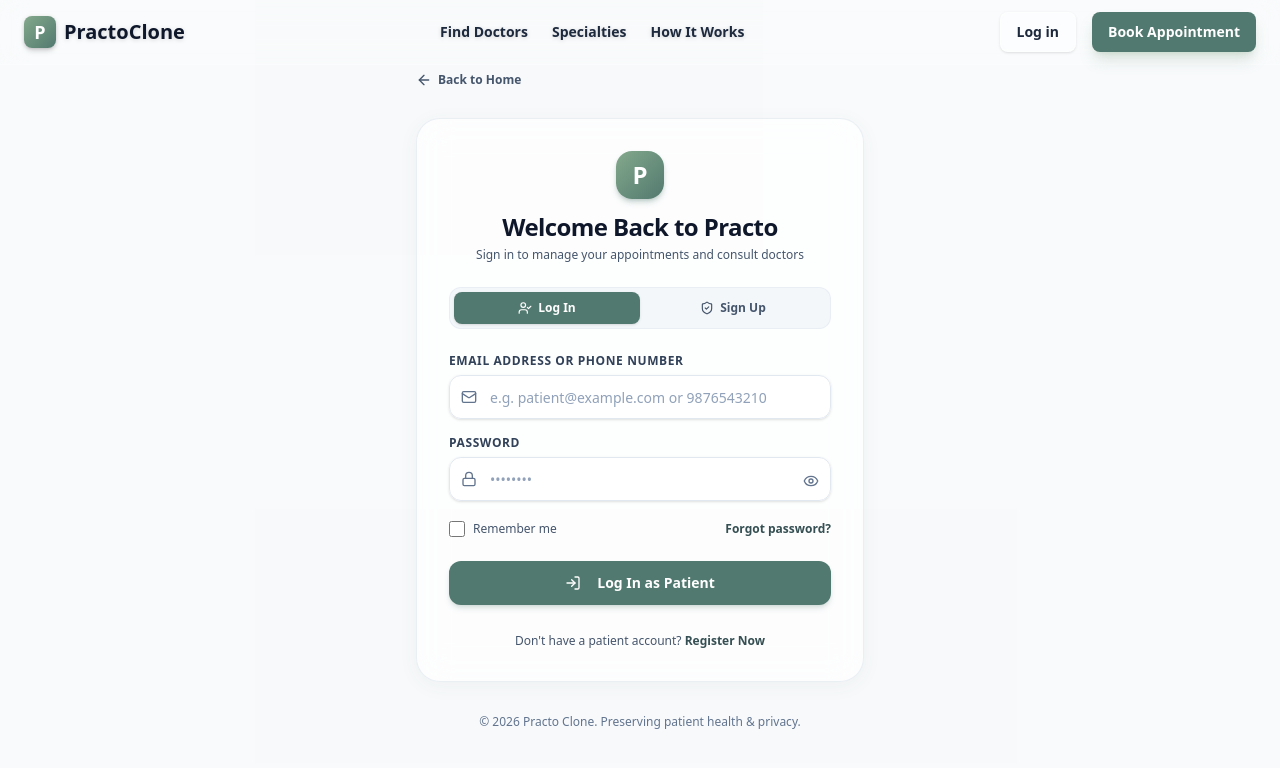
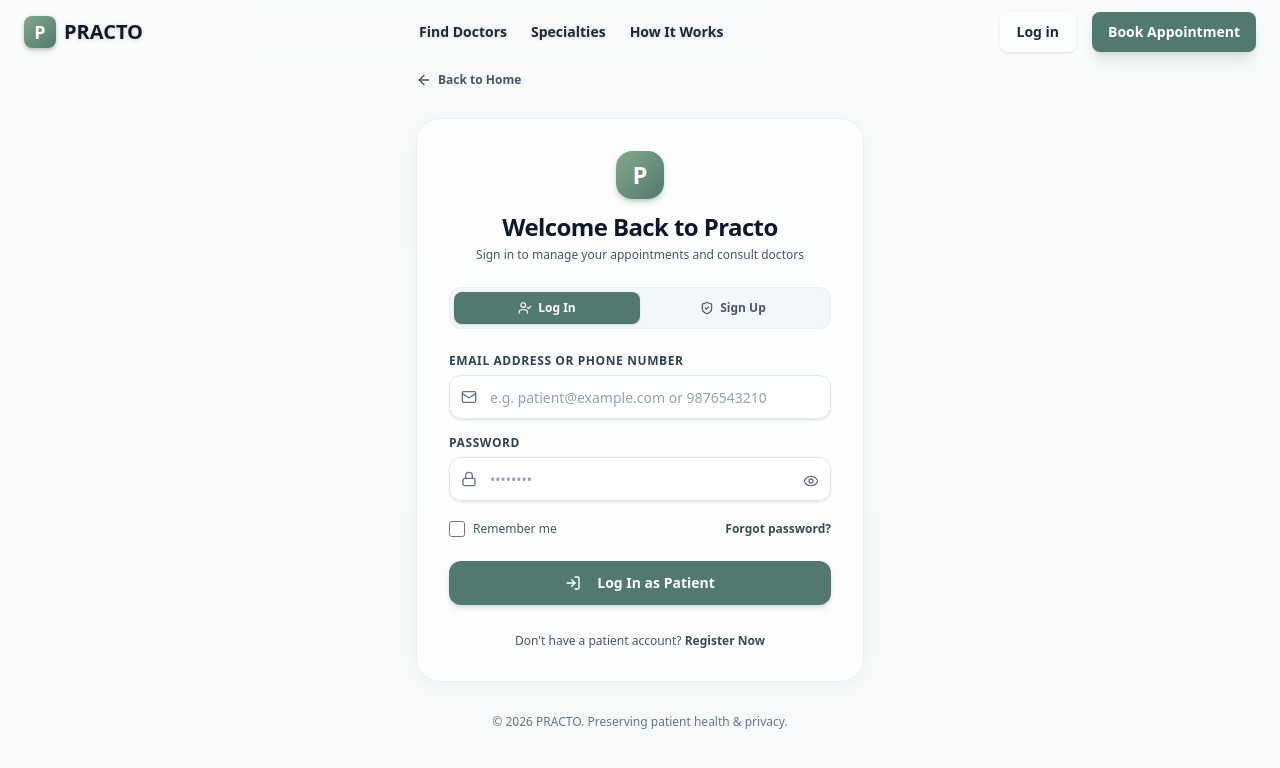
Before and after one commit to kavish2705-coder/Kavish_Practo_Kalvium-Community, a Next.js app: page /login in a window 1280 px wide. Shown: the top 768 px of the page. Built offline with nearby package versions, Linux system fonts and the light colour scheme.

Commit message:
chore: update brand name to PRACTO

```diff
--- a/src/app/dashboard/patient/page.tsx
+++ b/src/app/dashboard/patient/page.tsx
@@ -406,7 +406,7 @@
 
       <footer className="bg-slate-900 py-8 border-t border-slate-800 text-center text-slate-400 text-xs mt-12">
         <div className="container mx-auto px-4">
-          <p>© {new Date().getFullYear()} Practo Clone. Patient Dashboard.</p>
+          <p>© {new Date().getFullYear()} PRACTO. Patient Dashboard.</p>
         </div>
       </footer>
     </div>
--- a/src/app/layout.tsx
+++ b/src/app/layout.tsx
@@ -9,8 +9,8 @@
 });
 
 export const metadata: Metadata = {
-  title: "Practo Clone - Medical Consultancy",
-  description: "Find the best doctors and book appointments effortlessly.",
+  title: "PRACTO - Medical Consultancy",
+  description: "Book appointments with top-rated doctors effortlessly.",
 };
 
 export default function RootLayout({
--- a/src/app/login/page.tsx
+++ b/src/app/login/page.tsx
@@ -23,7 +23,7 @@
       <AuthCard />
 
       <footer className="mt-8 text-center text-xs text-slate-500">
-        <p>© {new Date().getFullYear()} Practo Clone. Preserving patient health & privacy.</p>
+        <p>© {new Date().getFullYear()} PRACTO. Preserving patient health & privacy.</p>
       </footer>
     </div>
   );
--- a/src/components/shared/Navbar.tsx
+++ b/src/components/shared/Navbar.tsx
@@ -22,7 +22,7 @@
             P
           </div>
           <span className="font-extrabold text-xl hidden sm:inline-block text-slate-900 group-hover:text-secondary-700 transition-colors">
-            PractoClone
+            PRACTO
           </span>
         </Link>
 
```
